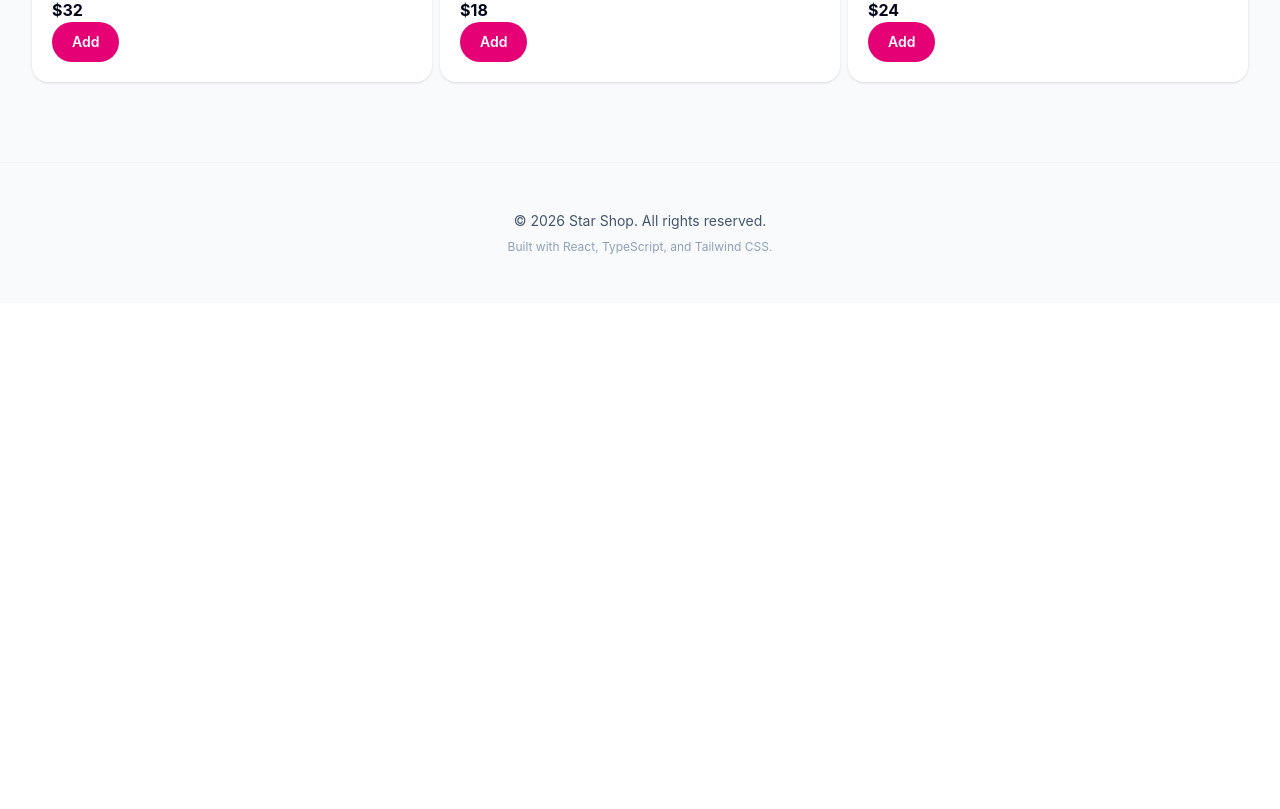
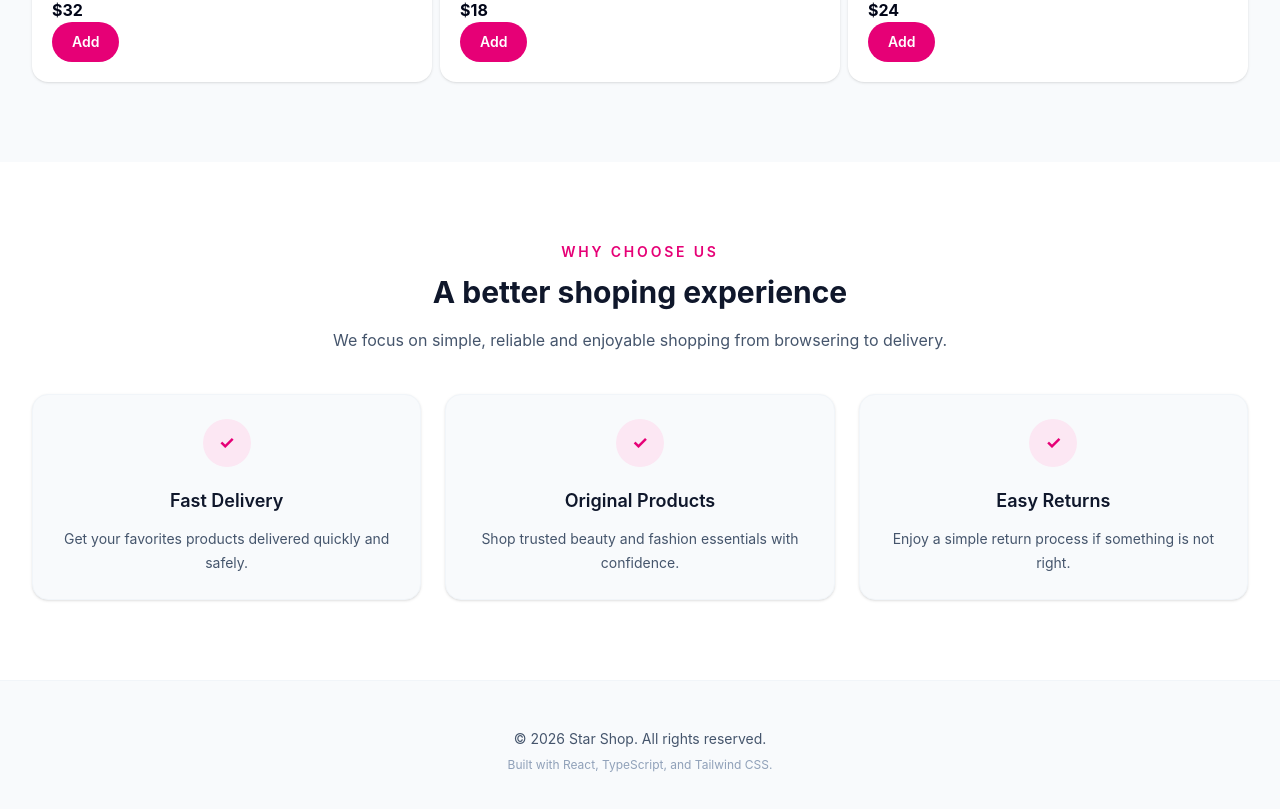
Before and after one commit to tara-parham/Star_Shop, a React (Vite) app: page / in a window 1280 px wide. Shown: the part 1323-2132 px from the top of the page. Before the commit the page ends 1626 px from the top, so only its background shows below. Built offline with nearby package versions, Linux system fonts and the light colour scheme.

Commit message:
feat: add benefits section to home page

```diff
--- a/src/pages/HomePage.tsx
+++ b/src/pages/HomePage.tsx
@@ -5,6 +5,22 @@ import { ProductCard } from "../components/product/ProductCard";
 
 export function HomePage() {
   const featuredProducts = products.slice(0, 3);
+
+  const benefits = [
+    {
+      title: "Fast Delivery",
+      description: "Get your favorites products delivered quickly and safely.",
+    },
+    {
+      title: "Original Products",
+      description:
+        "Shop trusted beauty and fashion essentials with confidence.",
+    },
+    {
+      title: "Easy Returns",
+      description: "Enjoy a simple return process if something is not right.",
+    },
+  ];
 
   return (
     <>
@@ -64,6 +80,41 @@ export function HomePage() {
           </div>
         </Container>
       </section>
+
+      <section className="bg-white py-16 md:py-20">
+        <Container>
+          <div className="mx-auto max-w-2xl text-center">
+            <p className="font-semibold text-sm uppercase tracking-[0.2em] text-pink-600">
+              Why Choose Us
+            </p>
+
+            <h2 className="mt-3 text-3xl font-bold text-slate-900">
+              A better shoping experience
+            </h2>
+
+            <p className="mt-4 text-base leading-7 text-slate-600">
+              We focus on simple, reliable and enjoyable shopping from
+              browsering to delivery.
+            </p>
+          </div>
+
+          <div className="mt-10 grid gap-6 md:grid-cols-3">
+            {benefits.map((benefit) => (
+              <article
+                key={benefit.title}
+                className="rounded-2xl border border-slate-100 bg-slate-50 p-6 text-center shadow-sm
+              "
+              >
+                <div className="mx-auto flex w-12 h-12 items-center justify-center rounded-full bg-pink-100 text-lg font-bold text-pink-600">✓</div>
+
+                <h3 className="mt-5 text-lg font-semibold text-slate-900">{benefit.title}</h3>
+
+                <p className="mt-3 text-sm leading-6 text-slate-600">{benefit.description}</p>
+              </article>
+            ))}
+          </div>
+        </Container>
+      </section>
     </>
   );
 }
```
